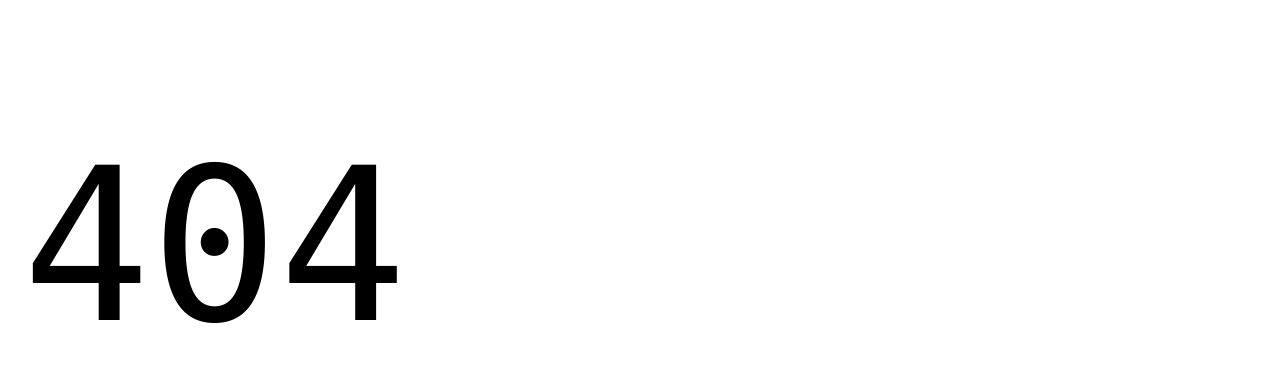
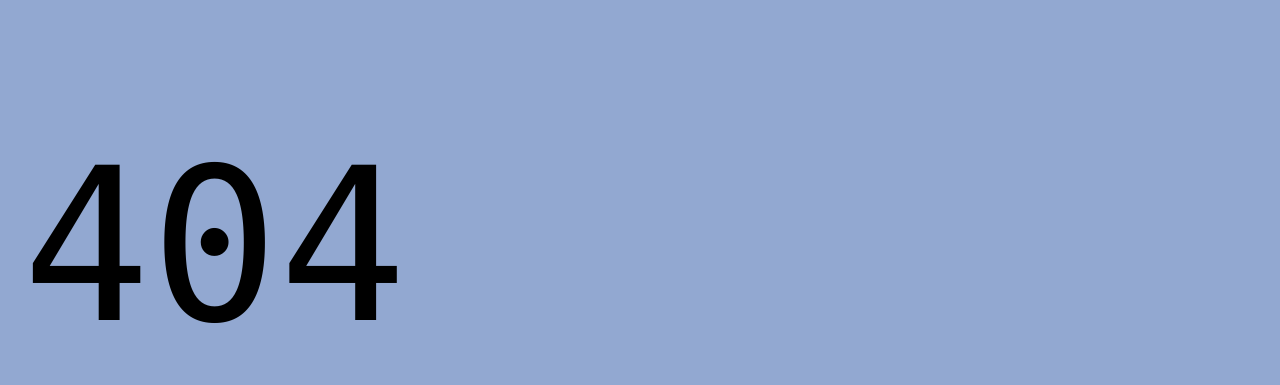
Before and after one commit to gborgono/helixsite1, a website: page 404.html in a window 1280 px wide. Shown: the part 62-447 px from the top of the page. Drawn offline with Linux system fonts and the light colour scheme; files whose address does not match are found by name.

Commit message:
aggiornato da Borgonovo

```diff
--- a/styles/styles.css
+++ b/styles/styles.css
@@ -14,7 +14,7 @@
   /* colors */
   --link-color: #035fe6;
   --link-hover-color: #136ff6;
-  --background-color: #fff;
+  --background-color: #92a8d1;
   --overlay-background-color: #eee;
   --highlight-background-color: #ccc;
   --text-color: #000;
```
